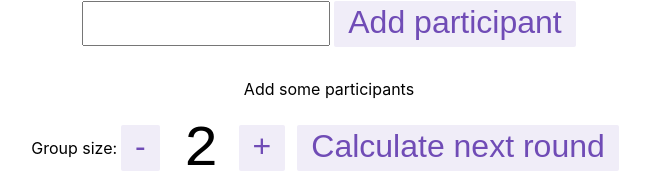
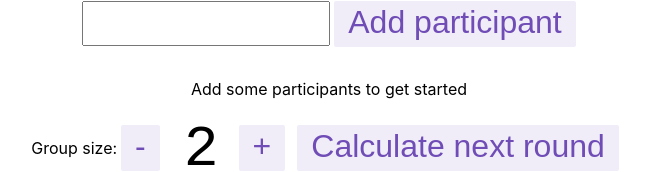
Before and after one commit to chmac/pairing-rounds, a React (Create React App) app in the folder frontend/: page / in a window 1280 px wide. Shown: the part 132-304 px from the top of the page, without its empty margins (311-961 px from the left). Built offline with nearby package versions, Linux system fonts and the light colour scheme.

Commit message:
Tweak text.

```diff
--- a/frontend/src/features/participants/Participants.tsx
+++ b/frontend/src/features/participants/Participants.tsx
@@ -65,7 +65,7 @@ export function Participants() {
         ))}
       </div>
       {participants.length !== 0 ? null : (
-        <div className={styles.row}>Add some participants</div>
+        <div className={styles.row}>Add some participants to get started</div>
       )}
     </div>
   );
```
